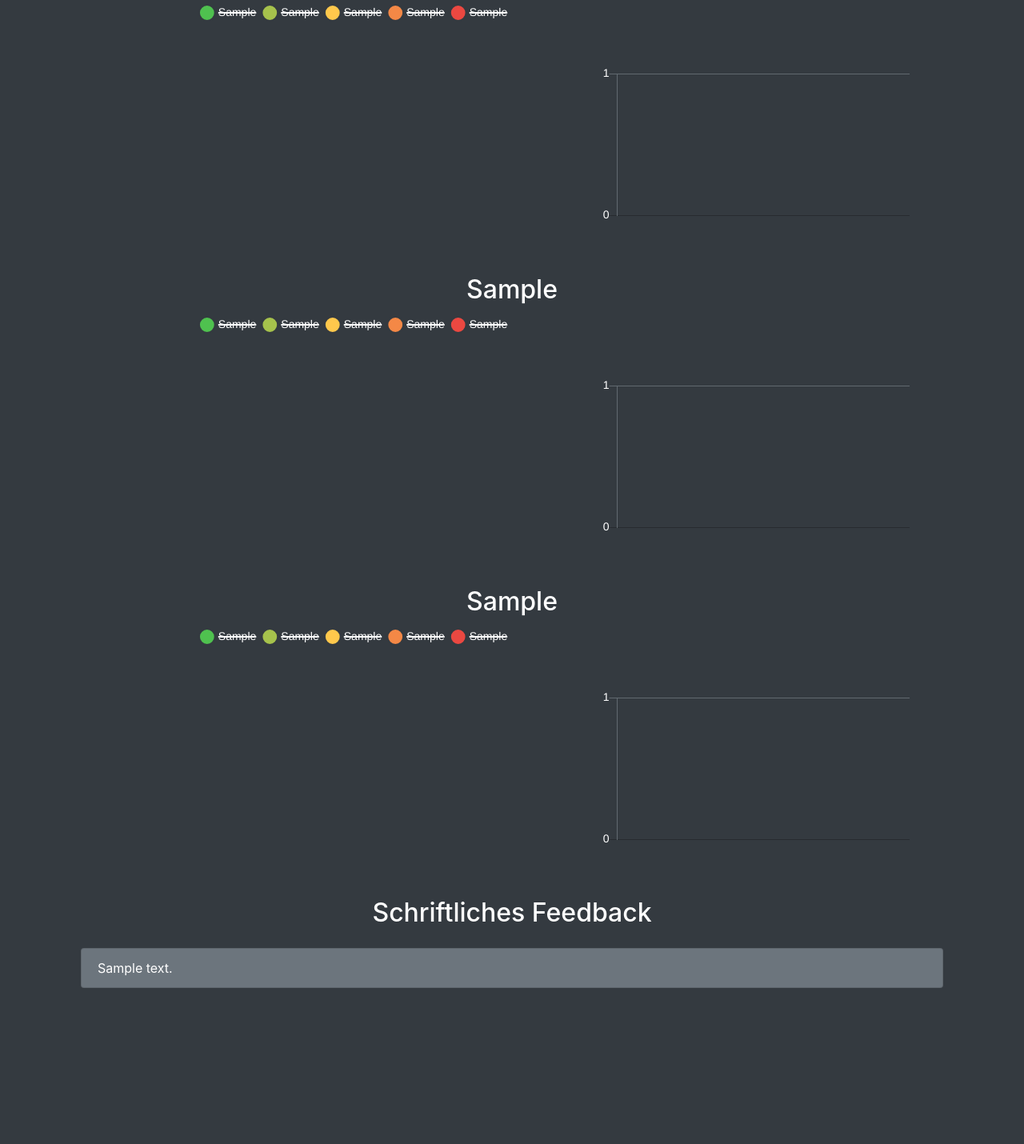
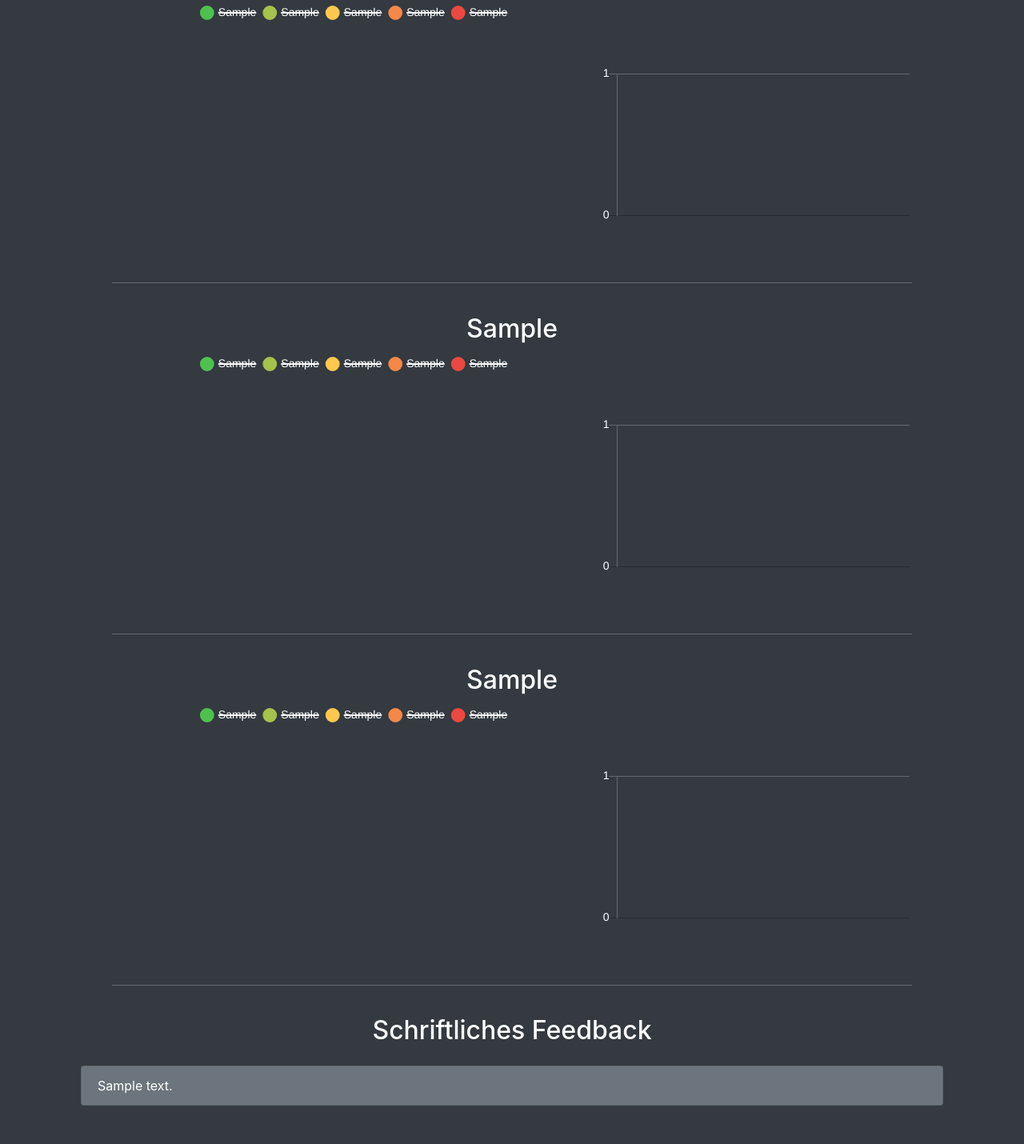
Before and after one commit to lugashiot/Teacher_Feedback, a Django app: template API/teachers/templates/dashboard/results.html in a window 1280 px wide. Shown: the part 1523-2953 px from the top of the page at 80% size. Before the commit the page ends 2758 px from the top, so only its background shows below. Run offline with Django 4.2, Linux system fonts and the light colour scheme; the template is opened without the code that fills it: most values are stand-ins (such as "Sample title", 1, 10 or a date in 2020); parts of the project's set-up code (start-up, migrations or seed data) failed here and were passed over; some libraries are stand-ins or nearby versions.

Commit message:
Frontend upgrades

```diff
--- a/API/teachers/templates/dashboard/results.html
+++ b/API/teachers/templates/dashboard/results.html
@@ -48,6 +48,7 @@
         <div class="bar">
           <canvas id="bar_chart_q3"></canvas>
         </div>
+        <hr class="mt-5" style="color:#6C757D;background-color:#6C757D">
       </div>
 
       <div class="chart_row" {% if hidden_flags_list.4 %}hidden{% endif %}>
@@ -58,6 +59,7 @@
         <div class="bar">
           <canvas id="bar_chart_q4"></canvas>
         </div>
+        <hr class="mt-5" style="color:#6C757D;background-color:#6C757D">
       </div>
 
       <div class="chart_row" {% if hidden_flags_list.5 %}hidden{% endif %}>
@@ -68,6 +70,7 @@
         <div class="bar">
           <canvas id="bar_chart_q5"></canvas>
         </div>
+        <hr class="mt-5" style="color:#6C757D;background-color:#6C757D">
       </div>
 
       <h2>Schriftliches Feedback</h2>
--- a/API/teachers/views.py
+++ b/API/teachers/views.py
@@ -32,7 +32,7 @@ def dashboard(request):
     username = request.user.username
     teacher = Teacher(username)
 
-    return render(request, "dashboard/dashboard.html", {'polls': [[x.poll_id, x.poll_name, len(x.poll_answers), len(db.UUIDs.get_uuids_by_poll_id(x.poll_id))] for x in teacher.polls]})
+    return render(request, "dashboard/dashboard.html", {'polls': [[x.poll_id, x.poll_name, len([y for y in x.poll_answers if y.answers[0] != 0]), len(db.UUIDs.get_uuids_by_poll_id(x.poll_id))] for x in teacher.polls]})
 
 
 def results(request):
```
